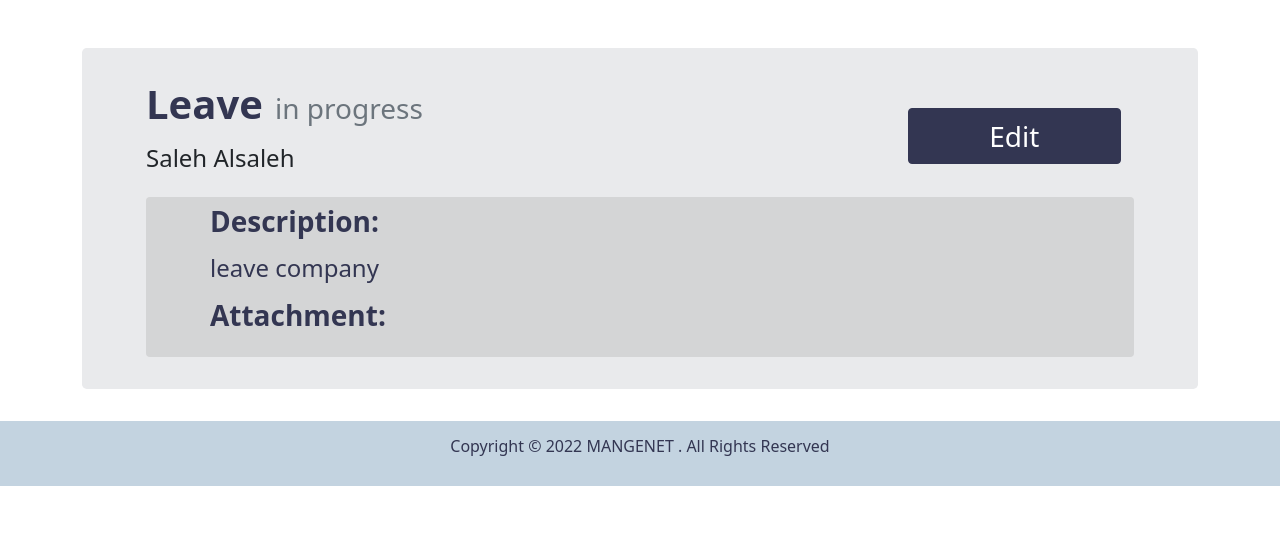
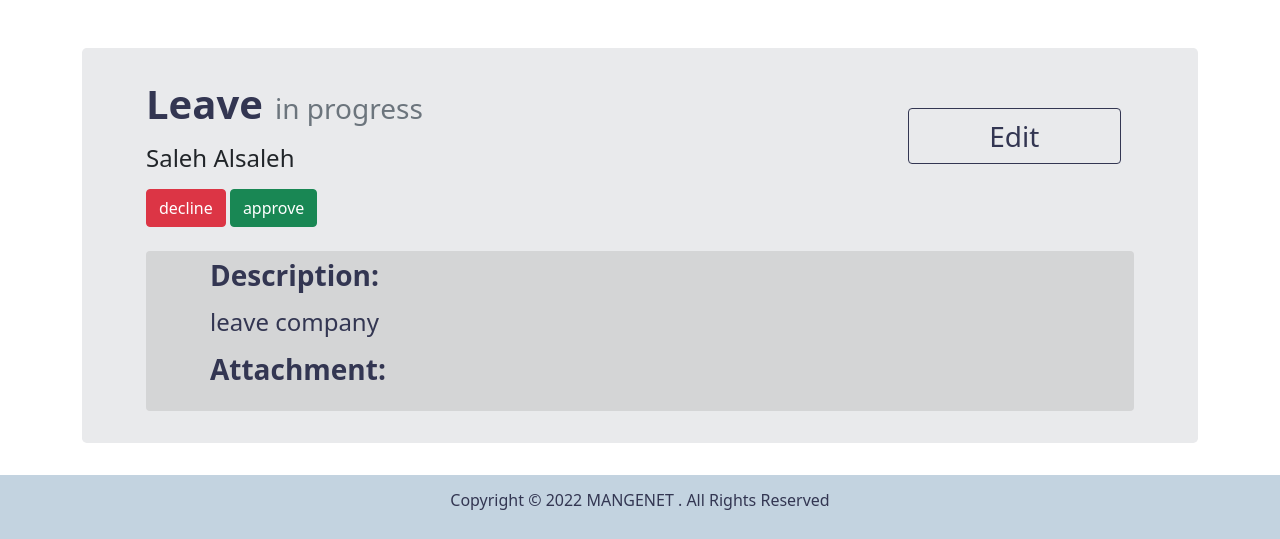
Before and after one commit to holasa21/Web2, a PHP site: page /Request_information_page.php?id=22 in a window 1280 px wide. Shown: the part 92-631 px from the top of the page. Run offline with PHP 8.4, Linux system fonts and the light colour scheme; a user stored in the database is signed in; data comes from the database, SQL or seed files in the repository; some libraries are stand-ins or nearby versions.

Commit message:
Update Request_information_page.php

```diff
--- a/Request_information_page.php
+++ b/Request_information_page.php
@@ -61,11 +61,19 @@ else{
                 <h1 class="d-inline fw-bold text-darksky"><?= $req_data['type'] ?></h1>
                 <h2 class="d-inline text-muted ms-2 display-6 fs-3"><?= $req_data['status'] ?></h2>
                 <h5 class="my-3 fs-4" style="text-transform: capitalize;"><?= $req_data['first_name']." ".$req_data['last_name'] ?></h5>
-                <a class="col-2 btn btn-darksky fs-3" style="position: absolute; top:25%; margin:0% 0% 0% 59.5%;" href="Edit_request_page.php?id=<?= $request_id ?>">Edit</a>
+                <?php if (isset($_SESSION['employee_id'])){?>
+                <a class="col-2 btn btn-outline-darksky fs-3" style="position: absolute; top:25%; margin:0% 0% 0% 59.5%;" href="Edit_request_page.php?id=<?= $request_id ?>">Edit</a><?php }?>
 
-                <!-- <button type="button" class="btn btn-success text-white">Approve</button>
-                <button type="button" class="btn btn-danger text-white">Decline</button>
-                <a class="btn btn-outline-darksky" href="#" role="button">Edit</a> -->
+                <?php if (isset($_SESSION['manager_id'])) {
+                    if ($req_data['status'] != "declined" && $req_data['status'] != "approved") {
+                    echo "  <button  class='btn btn-danger'><a  style='color:white; text-decoration: none;' href='manger_home_page.php?id=$request_id &action=decline' class = 'w3-bar-item w3-button mtry'>decline</a></button> ";
+                    echo " <button class='btn btn-success''><a  style='color:white; text-decoration: none;' href='manger_home_page.php?id=$request_id &action=approve' class = 'w3-bar-item w3-button mtry'>approve</a></button> ";
+                    } else if ($req_data['status'] == "approved") {
+                    echo "<button  class='btn btn-danger'><a  style='color:white; text-decoration: none;' href='manger_home_page.php?id=$request_id &action=decline' class = 'w3-bar-item w3-button mtry'>decline</a></button> ";
+                    } else if ($req_data['status'] == "declined")
+                    echo "<button class='btn btn-success'><a  style='color:white; text-decoration: none;' href='manger_home_page.php?id=$request_id &action=approve' class = 'w3-bar-item w3-button mtry'>approve</a></button> ";
+                }
+                ?>
             </div>
                 <div class="p-2 mx-5 mt-4 rounded" style="background-color: #d4d5d6;">
                     <div class="mx-5">
```
